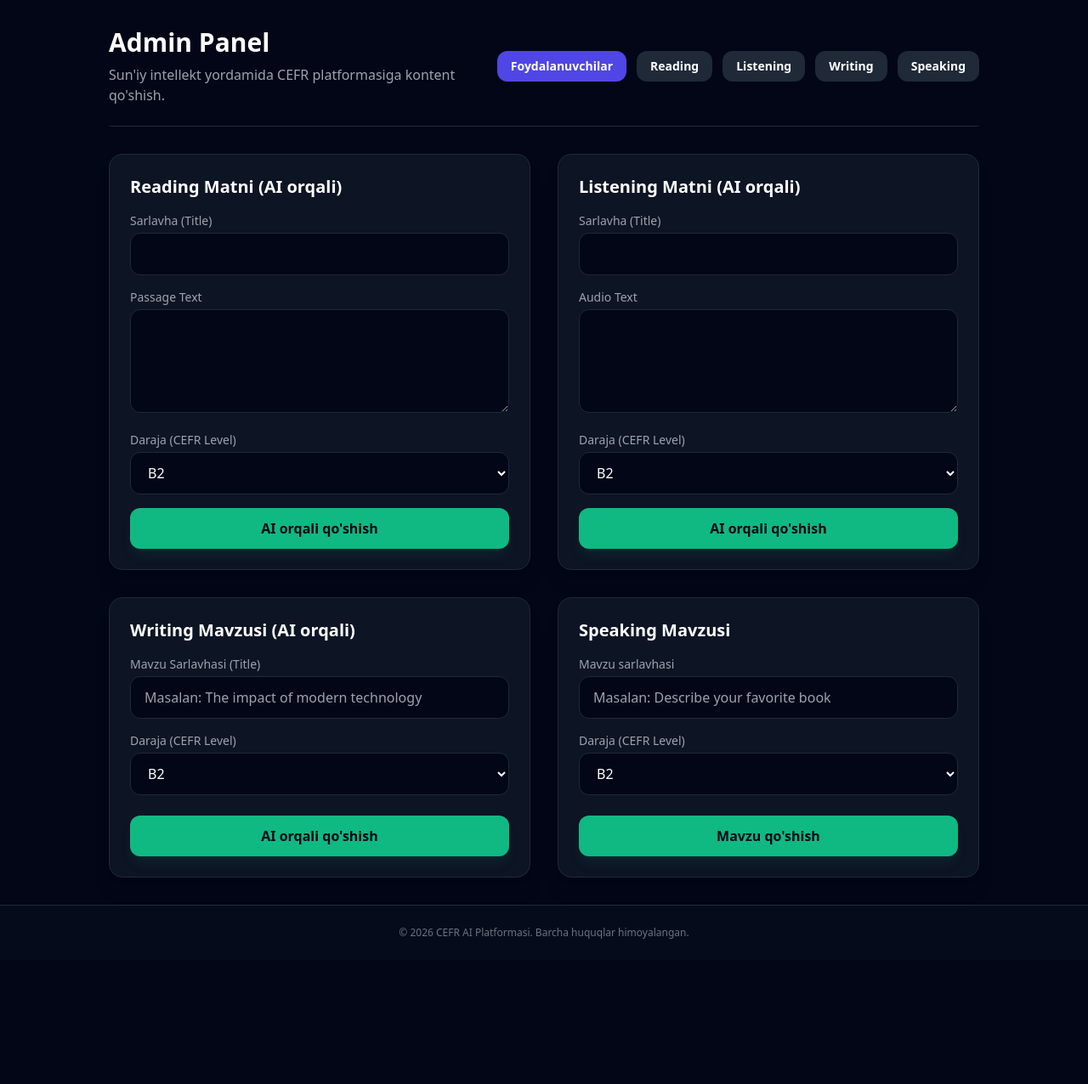
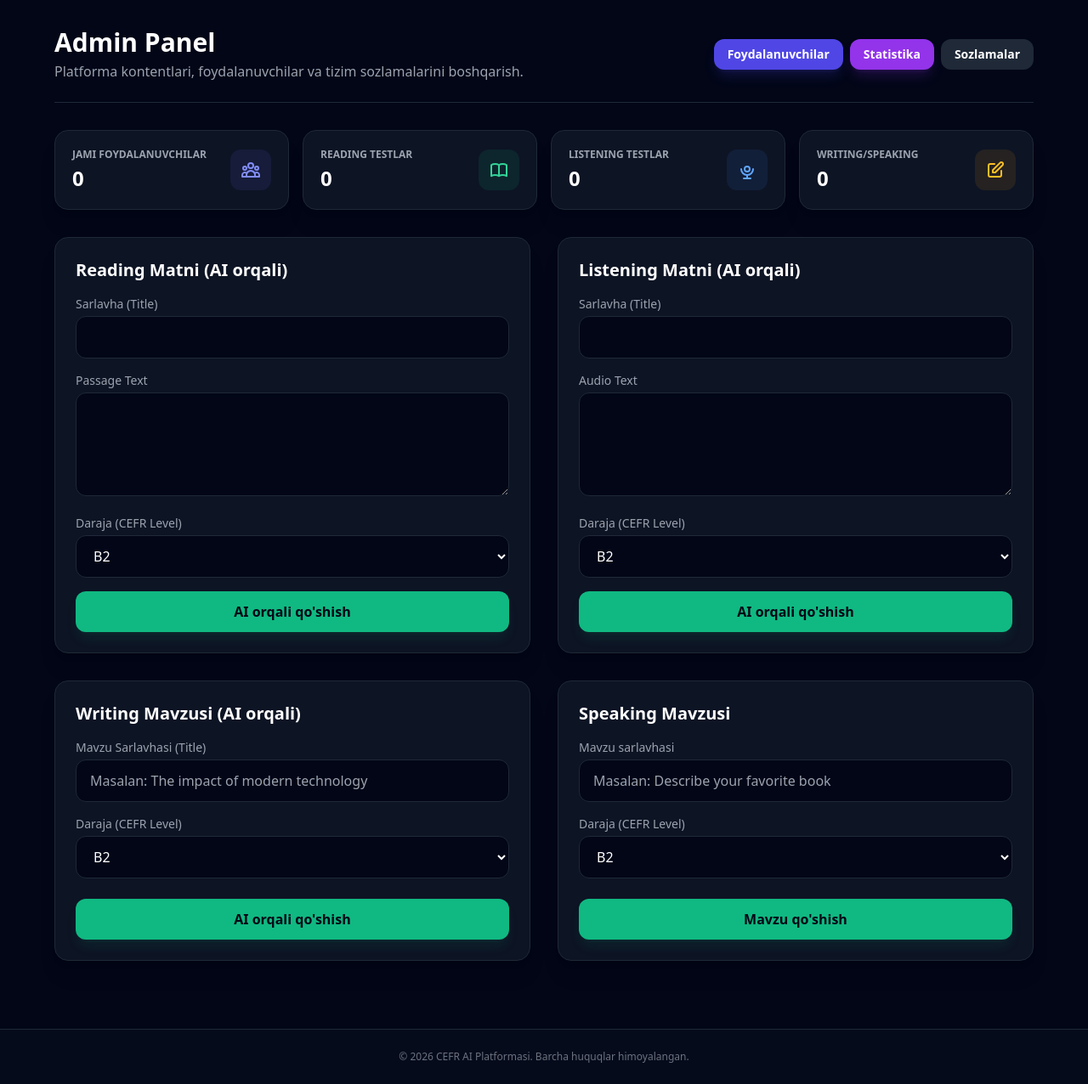
Before and after one commit to fayzalinishonov103-hash/ielts-ai-platform, a FastAPI app: template templates/admin.html in a window 1280 px wide. Shown: the part 65-1341 px from the top of the page at 85% size. Before the commit the page ends 1170 px from the top, so only its background shows below. Run offline with FastAPI, Linux system fonts and the light colour scheme; the template is opened without the code that fills it, so the values that code supplies are empty; some libraries are stand-ins or nearby versions.

Commit message:
Admin panel yangilandi, xavfsizlik sozlandi

```diff
--- a/templates/admin.html
+++ b/templates/admin.html
@@ -1,22 +1,62 @@
 {% extends "base.html" %}
 {% block content %}
-<div class="space-y-8 max-w-5xl mx-auto">
-    <div class="border-b border-gray-800 pb-6 flex justify-between items-center">
+<div class="space-y-8 max-w-6xl mx-auto pb-12">
+    <!-- Yuqori qism va navigatsiya -->
+    <div class="border-b border-gray-800 pb-6 flex flex-col md:flex-row justify-between items-start md:items-center gap-4">
         <div>
             <h2 class="text-3xl font-black text-white">Admin Panel</h2>
-            <p class="text-gray-400 mt-2">Sun'iy intellekt yordamida CEFR platformasiga kontent qo'shish.</p>
+            <p class="text-gray-400 mt-1">Platforma kontentlari, foydalanuvchilar va tizim sozlamalarini boshqarish.</p>
         </div>
-        <div class="flex space-x-3">
-            <a href="/admin/users" class="bg-indigo-600 hover:bg-indigo-500 text-white font-bold px-4 py-2 rounded-xl text-sm transition">Foydalanuvchilar</a>
-            <a href="/reading" class="bg-gray-800 hover:bg-gray-700 text-white font-bold px-4 py-2 rounded-xl text-sm transition">Reading</a>
-            <a href="/listening" class="bg-gray-800 hover:bg-gray-700 text-white font-bold px-4 py-2 rounded-xl text-sm transition">Listening</a>
-            <a href="/writing" class="bg-gray-800 hover:bg-gray-700 text-white font-bold px-4 py-2 rounded-xl text-sm transition">Writing</a>
-            <a href="/speaking" class="bg-gray-800 hover:bg-gray-700 text-white font-bold px-4 py-2 rounded-xl text-sm transition">Speaking</a>
+        <div class="flex flex-wrap gap-2">
+            <a href="/admin/users" class="bg-indigo-600 hover:bg-indigo-500 text-white font-bold px-4 py-2 rounded-xl text-sm transition shadow-lg shadow-indigo-600/20">Foydalanuvchilar</a>
+            <a href="/admin/analytics" class="bg-purple-600 hover:bg-purple-500 text-white font-bold px-4 py-2 rounded-xl text-sm transition shadow-lg shadow-purple-600/20">Statistika</a>
+            <a href="/admin/settings" class="bg-gray-800 hover:bg-gray-700 text-white font-bold px-4 py-2 rounded-xl text-sm transition">Sozlamalar</a>
         </div>
     </div>
 
+    <!-- Tezkor Statistika Kartochkalari -->
+    <div class="grid grid-cols-1 sm:grid-cols-2 lg:grid-cols-4 gap-4">
+        <div class="bg-gray-900/80 border border-gray-800 p-5 rounded-2xl shadow-xl flex items-center justify-between">
+            <div>
+                <p class="text-xs font-semibold text-gray-400 uppercase">Jami foydalanuvchilar</p>
+                <h4 class="text-2xl font-black text-white mt-1">{{ total_users | default(0) }}</h4>
+            </div>
+            <div class="bg-indigo-500/10 text-indigo-400 p-3 rounded-xl">
+                <svg class="w-6 h-6" fill="none" stroke="currentColor" viewBox="0 0 24 24"><path stroke-linecap="round" stroke-linejoin="round" stroke-width="2" d="M17 20h5v-2a3 3 0 00-5.356-1.857M17 20H7m10 0v-2c0-.656-.126-1.283-.356-1.857M7 20H2v-2a3 3 0 015.356-1.857M7 20v-2c0-.656.126-1.283.356-1.857m0 0a5.002 5.002 0 019.288 0M15 7a3 3 0 11-6 0 3 3 0 016 0zm6 3a2 2 0 11-4 0 2 2 0 014 0zM7 10a2 2 0 11-4 0 2 2 0 014 0z"/></svg>
+            </div>
+        </div>
+        <div class="bg-gray-900/80 border border-gray-800 p-5 rounded-2xl shadow-xl flex items-center justify-between">
+            <div>
+                <p class="text-xs font-semibold text-gray-400 uppercase">Reading testlar</p>
+                <h4 class="text-2xl font-black text-white mt-1">{{ total_readings | default(0) }}</h4>
+            </div>
+            <div class="bg-emerald-500/10 text-emerald-400 p-3 rounded-xl">
+                <svg class="w-6 h-6" fill="none" stroke="currentColor" viewBox="0 0 24 24"><path stroke-linecap="round" stroke-linejoin="round" stroke-width="2" d="M12 6.253v13m0-13C10.832 5.477 9.246 5 7.5 5S4.168 5.477 3 6.253v13C4.168 18.477 5.754 18 7.5 18s3.332.477 4.5 1.253m0-13C13.168 5.477 14.754 5 16.5 5c1.747 0 3.332.477 4.5 1.253v13C19.832 18.477 18.247 18 16.5 18c-1.746 0-3.332.477-4.5 1.253"/></svg>
+            </div>
+        </div>
+        <div class="bg-gray-900/80 border border-gray-800 p-5 rounded-2xl shadow-xl flex items-center justify-between">
+            <div>
+                <p class="text-xs font-semibold text-gray-400 uppercase">Listening testlar</p>
+                <h4 class="text-2xl font-black text-white mt-1">{{ total_listenings | default(0) }}</h4>
+            </div>
+            <div class="bg-blue-500/10 text-blue-400 p-3 rounded-xl">
+                <svg class="w-6 h-6" fill="none" stroke="currentColor" viewBox="0 0 24 24"><path stroke-linecap="round" stroke-linejoin="round" stroke-width="2" d="M19 11a7 7 0 01-7 7m0 0a7 7 0 01-7-7m7 7v4m0 0H8m4 0h4m-4-8a3 3 0 100-6 3 3 0 000 6z"/></svg>
+            </div>
+        </div>
+        <div class="bg-gray-900/80 border border-gray-800 p-5 rounded-2xl shadow-xl flex items-center justify-between">
+            <div>
+                <p class="text-xs font-semibold text-gray-400 uppercase">Writing/Speaking</p>
+                <h4 class="text-2xl font-black text-white mt-1">{{ (total_writings | default(0)) + (total_speakings | default(0)) }}</h4>
+            </div>
+            <div class="bg-amber-500/10 text-amber-400 p-3 rounded-xl">
+                <svg class="w-6 h-6" fill="none" stroke="currentColor" viewBox="0 0 24 24"><path stroke-linecap="round" stroke-linejoin="round" stroke-width="2" d="M11 5H6a2 2 0 00-2 2v11a2 2 0 002 2h11a2 2 0 002-2v-5m-1.414-9.414a2 2 0 112.828 2.828L11.828 15H9v-2.828l8.586-8.586z"/></svg>
+            </div>
+        </div>
+    </div>
+
+    <!-- Asosiy Kontent Qo'shish Grid Formats -->
     <div class="grid grid-cols-1 md:grid-cols-2 gap-8">
-        <!-- 1. Reading qo'shish (AI orqali) -->
+        <!-- 1. Reading qo'shish -->
         <div class="bg-gray-900/80 border border-gray-800 rounded-2xl p-6 shadow-xl">
             <h3 class="text-xl font-bold text-white mb-4">Reading Matni (AI orqali)</h3>
             <form action="/admin/add-reading-ai" method="POST" class="space-y-4">
@@ -41,7 +81,7 @@
             </form>
         </div>
 
-        <!-- 2. Listening qo'shish (AI orqali) -->
+        <!-- 2. Listening qo'shish -->
         <div class="bg-gray-900/80 border border-gray-800 rounded-2xl p-6 shadow-xl">
             <h3 class="text-xl font-bold text-white mb-4">Listening Matni (AI orqali)</h3>
             <form action="/admin/add-listening-ai" method="POST" class="space-y-4">
@@ -66,7 +106,7 @@
             </form>
         </div>
 
-        <!-- 3. Writing mavzusi qo'shish (AI orqali topshiriq generatsiya) -->
+        <!-- 3. Writing mavzusi qo'shish -->
         <div class="bg-gray-900/80 border border-gray-800 rounded-2xl p-6 shadow-xl">
             <h3 class="text-xl font-bold text-white mb-4">Writing Mavzusi (AI orqali)</h3>
             <form action="/admin/add-writing-ai" method="POST" class="space-y-4">
```
Also changed, not shown: 1 other file.
